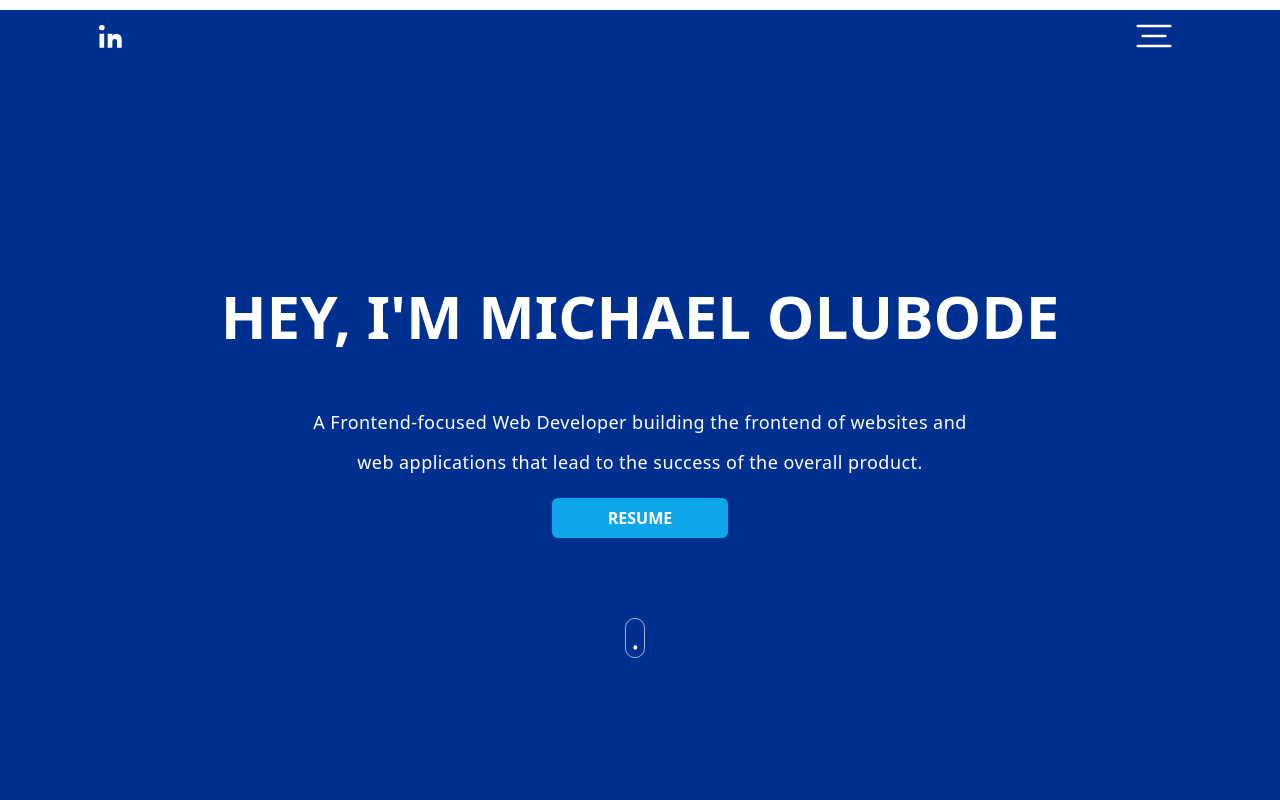
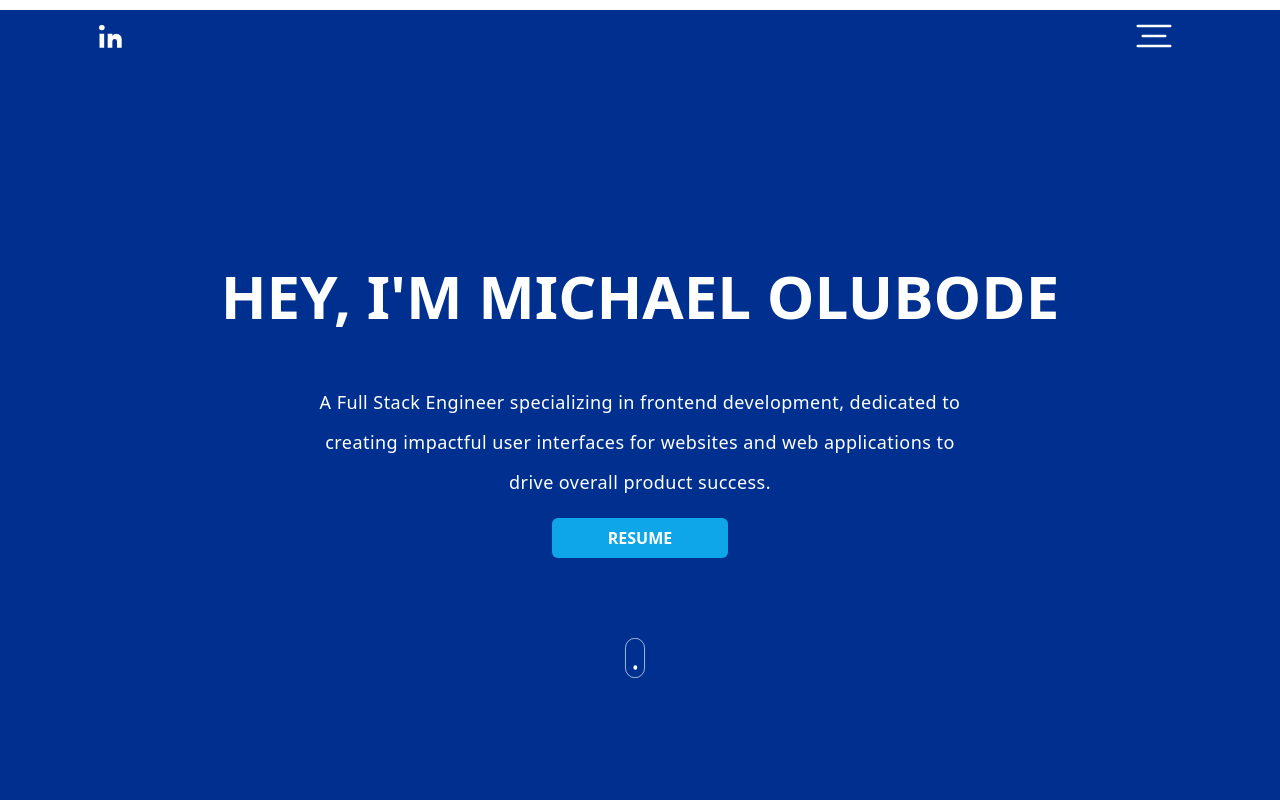
Before and after one commit to OlubodeMichael/Portfolio, a React (Create React App) app: page / in a window 1280 px wide. Shown: the top 800 px of the page. Built offline with nearby package versions, Linux system fonts and the light colour scheme.

Commit message:
Update HeroSection.js

```diff
--- a/src/Pages/HeroSection.js
+++ b/src/Pages/HeroSection.js
@@ -10,7 +10,7 @@ export function HeroSection() {
         HEY, I'M MICHAEL OLUBODE
       </h1>
       <p className="max-w-2xl text-lg tracking-wide font-lato tracking-wide leading-10 mt-10 w-80 sm:w-auto">
-        A Frontend-focused Web Developer building the frontend of websites and web applications that lead to the success of the overall product.
+        A Full Stack Engineer specializing in frontend development, dedicated to creating impactful user interfaces for websites and web applications to drive overall product success.
       </p>
       <a href={pdfUrl} target="_blank" rel="noopener noreferrer">
         <Button>RESUME</Button>
```
